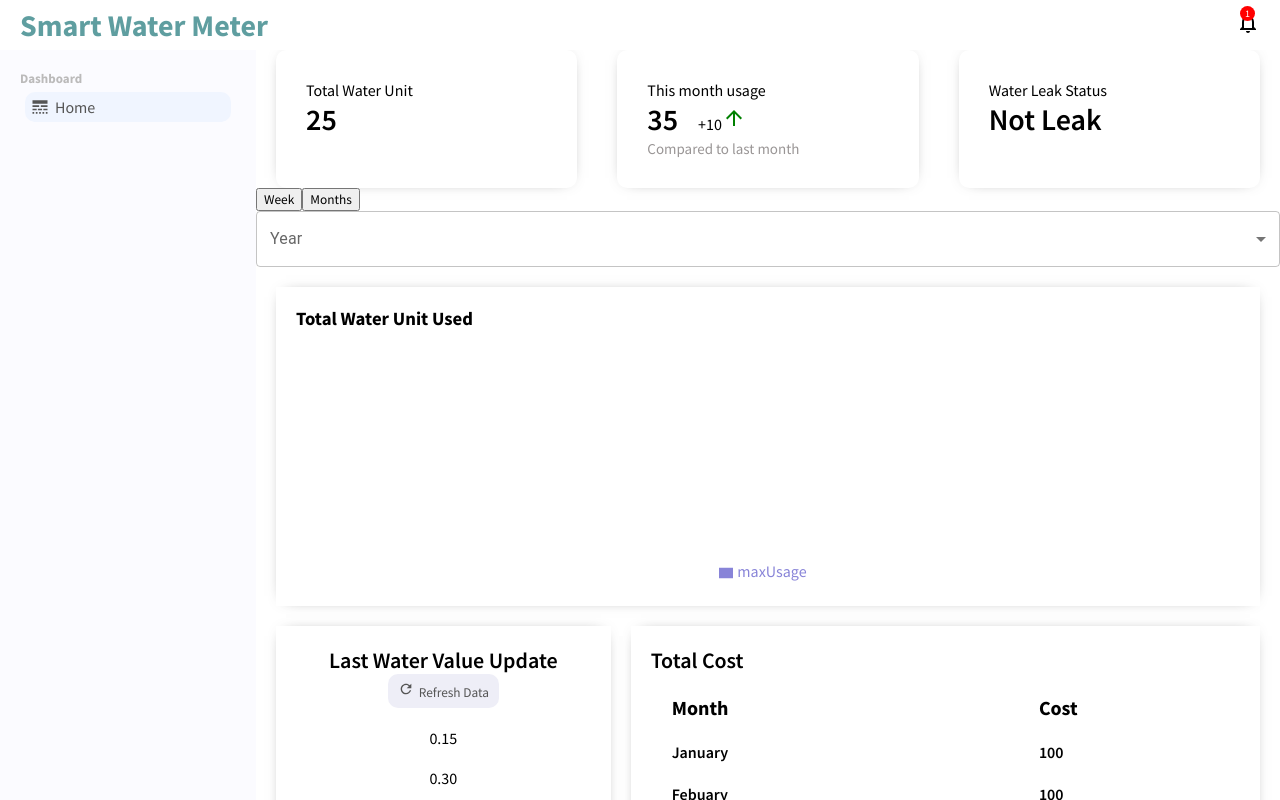
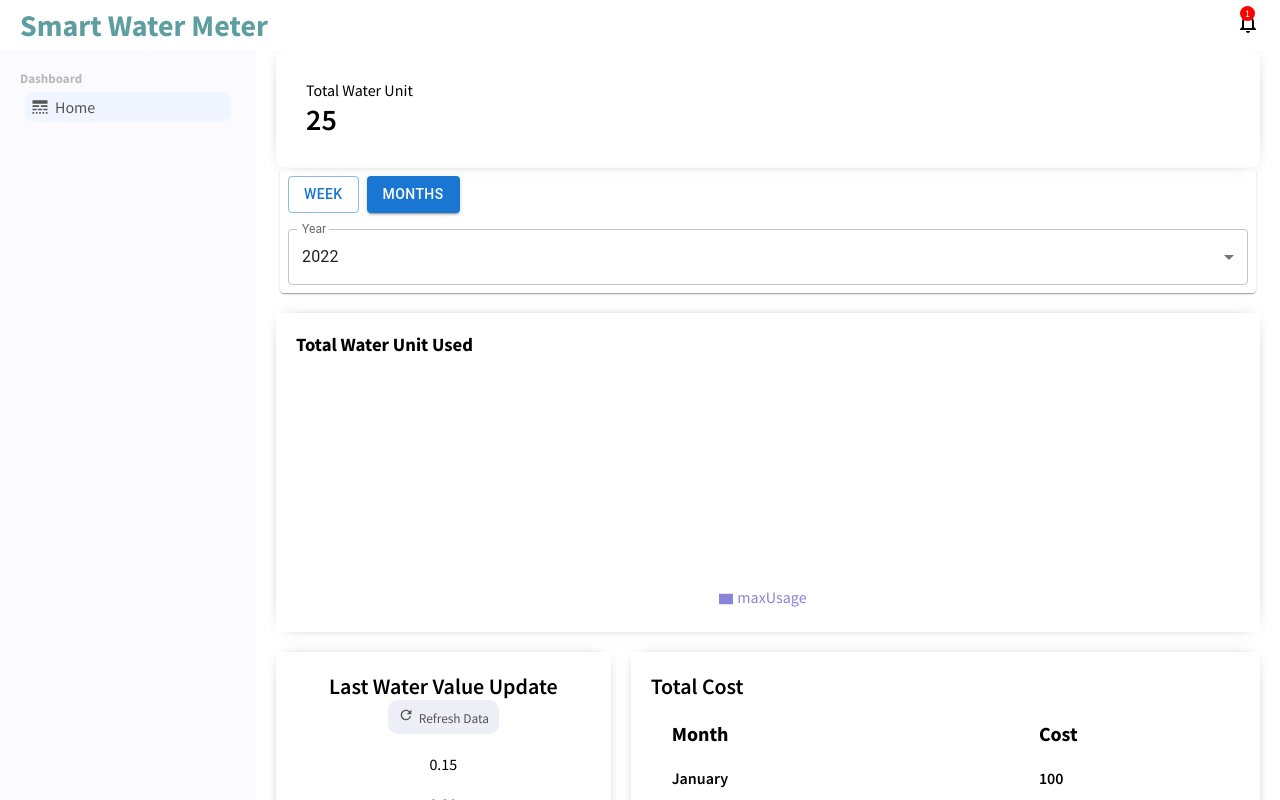
Before and after one commit to naitong001/IS2-Project, a React (Create React App) app in the folder SmartWaterWeb/swmweb/: page / in a window 1280 px wide. Shown: the top 800 px of the page. Built offline with nearby package versions, Linux system fonts and the light colour scheme.

Commit message:
Update style for FilterDate

```diff
--- /dev/null
+++ b/SmartWaterWeb/swmweb/src/component/FilterDate/index.jsx
@@ -0,0 +1,100 @@
+import Box from "@mui/material/Box";
+import InputLabel from "@mui/material/InputLabel";
+import MenuItem from "@mui/material/MenuItem";
+import Button from "@mui/material/Button";
+import FormControl from "@mui/material/FormControl";
+import Select from "@mui/material/Select";
+import { useState } from "react";
+import { Card } from "@mui/material";
+
+const MONTHS = {
+    January: 1,
+    Febuary: 2,
+    March: 3,
+    Apirl: 4,
+    May: 5,
+    June: 6,
+    July: 7,
+    August: 8,
+    September: 9,
+    October: 10,
+    November: 11,
+    December: 12,
+};
+
+const YEARS = [2021, 2022, 2023];
+
+const FilterDate = ({ onChange }) => {
+    const [timeType, setTimeType] = useState("month");
+    const [monthValue, setMonthValue] = useState(new Date().getMonth());
+    const [yearValue, setYearValue] = useState(new Date().getFullYear());
+
+    const handleChange = (e) => {
+        if (timeType === "week") {
+            setMonthValue(e.target.value);
+        } else if (timeType === "month") {
+            setYearValue(e.target.value);
+        } else {
+            return;
+        }
+
+        onChange({ type: timeType, value: e.target.value });
+    };
+
+    return (
+        <Box>
+            <Card sx={{ p: 1, ml: 3, mr: 3 }}>
+                <Box sx={{ mb: 2 }}>
+                    <Button
+                        variant={timeType === "week" ? "contained" : "outlined"}
+                        onClick={() => setTimeType("week")}
+                        sx={{ mr: 1 }}
+                    >
+                        Week
+                    </Button>
+                    <Button
+                        variant={
+                            timeType === "month" ? "contained" : "outlined"
+                        }
+                        onClick={() => setTimeType("month")}
+                    >
+                        Months
+                    </Button>
+                </Box>
+                <FormControl fullWidth>
+                    <InputLabel id="demo-simple-select-label">
+                        {timeType === "week" ? "Month" : "Year"}
+                    </InputLabel>
+                    {timeType === "week" && (
+                        <Select
+                            value={monthValue}
+                            label="Month"
+                            onChange={handleChange}
+                        >
+                            {Object.entries(MONTHS).map((value, index) => (
+                                <MenuItem value={value[1]} key={index}>
+                                    {value[0]}
+                                </MenuItem>
+                            ))}
+                        </Select>
+                    )}
+                    {timeType === "month" && (
+                        <Select
+                            value={yearValue}
+                            label="Year"
+                            onChange={handleChange}
+                        >
+                            {YEARS.map((value, index) => (
+                                <MenuItem value={value} key={index}>
+                                    {value}
+                                </MenuItem>
+                            ))}
+                        </Select>
+                    )}
+                </FormControl>
+            </Card>
+        </Box>
+    );
+};
+
+export default FilterDate;
--- a/SmartWaterWeb/swmweb/src/component/featuredInfo/FeaturedInfo.jsx
+++ b/SmartWaterWeb/swmweb/src/component/featuredInfo/FeaturedInfo.jsx
@@ -1,5 +1,4 @@
 import "./featuredInfo.css"
-import { ArrowUpward } from "@material-ui/icons";
 
 export default function featuredInfo() {
     return (
@@ -10,22 +9,6 @@ export default function featuredInfo() {
                     <span className="featuredMoney">25</span>
                 </div>
             </div>
-            <div className="featuredItem">
-                <span className="featuredTitle">This month usage</span>
-                <div className="featuredMoneyContainer">
-                    <span className="featuredMoney">35</span>
-                    <span className="featuredMoneyRate">
-                        +10<ArrowUpward className="featuredIcon" />
-                    </span>
-                </div>
-                <span className="featuredSub">Compared to last month</span>
-            </div>
-            <div className="featuredItem">
-                <span className="featuredTitle">Water Leak Status</span>
-                <div className="featuredMoneyContainer">
-                    <span className="featuredMoney">Not Leak</span>
-                </div>
-            </div>
         </div>
     )
 }
--- a/SmartWaterWeb/swmweb/src/pages/home/Home.jsx
+++ b/SmartWaterWeb/swmweb/src/pages/home/Home.jsx
@@ -1,104 +1,46 @@
-import Chart from "../../component/chart/Chart"
-import FeaturedInfo from "../../component/featuredInfo/FeaturedInfo"
-import "./home.css"
-import WidgetSm from "../../component/widgetSm/WidgetSm"
-import WidgetLg from "../../component/widgetLg/WidgetLg"
-import React, { useState } from "react"
-import Box from '@mui/material/Box';
-import InputLabel from '@mui/material/InputLabel';
-import MenuItem from '@mui/material/MenuItem';
-import FormControl from '@mui/material/FormControl';
-import Select, { SelectChangeEvent } from '@mui/material/Select';
-import axios from 'axios';
+import Chart from "../../component/chart/Chart";
+import FeaturedInfo from "../../component/featuredInfo/FeaturedInfo";
+import "./home.css";
+import WidgetSm from "../../component/widgetSm/WidgetSm";
+import WidgetLg from "../../component/widgetLg/WidgetLg";
+import React, { useEffect, useState } from "react";
 
-const monthValue = {
-    'January': 1,
-    'Febuary': 2,
-    'March': 3,
-    'Apirl': 4,
-    'May': 5,
-    'June': 6,
-    'July': 7,
-    'August': 8,
-    'September': 9,
-    'October': 10,
-    'November': 11,
-    'December': 12
-}
-
-const yearValue = {
-    '2021' : 2021,
-    '2022' : 2022,
-    '2023' : 2023
-}
+import axios from "axios";
+import FilterDate from "../../component/FilterDate";
 
 export default function Home() {
-    const [data, setData] = React.useState([])
-    const [action, setAction] = React.useState("month")
-    function changeWaterData(type) {
-        if (type == "week") {
-            //setData(waterData2)
-            setAction("week")
-        }
-        else {
-            //setData(waterData)
-            setAction("month")
-        }
-    }
-    const [selected, setSelected] = React.useState('');
+    const [data, setData] = useState([]);
+    const [action, setAction] = useState("month");
+    const [timeDuration, setTimeDuration] = useState(null);
 
-    const handleChange = async (event) => {
-        setSelected(event.target.value);
-        console.log(event)
-        if (action == "week") {
-            const week = await axios.get(`http://localhost:5000/week/${event.target.value}`)
-            console.log(week.data)
-            setData(week.data)
-            console.log(data)
-        }
-        else{
-            const month = await axios.get(`http://localhost:5000/month/${event.target.value}`)
-            console.log(month.data)
-            setData(month.data)
-            console.log(data)
+    const handleDateTypeChange = async (val) => {
+        const timeType = val.type;
+        const time = val.value;
+
+        if (timeType === "week") {
+            const week = await axios.get(`http://localhost:8000/week/${time}`);
+            setData(week.data);
+        } else if (timeType === "month") {
+            const month = await axios.get(
+                `http://localhost:8000/month/${time}`
+            );
+            setData(month.data);
         }
     };
-    function changeDropDown() {
-        if (action == "week") {
-            return (monthValue)
 
-        }
-        else {
-            return (yearValue)
-        }
-    }
     return (
         <div className="home">
             <FeaturedInfo />
-            <button onClick={() => changeWaterData("week")}>Week</button>
-            <button onClick={() => changeWaterData("month")}>Months</button>
-            <Box sx={{ minWidth: 120 }}>
-                <FormControl fullWidth>
-                    <InputLabel id="demo-simple-select-label">{action == 'week'? 'Month': 'Year'}</InputLabel>
-                    <Select
-                        labelId="demo-simple-select-label"
-                        id="demo-simple-select"
-                        value={selected}
-                        label="Month"
-                        onChange={handleChange}
-                    >
-                        {Object.keys(changeDropDown()).map(key => {
-                            return <MenuItem value={changeDropDown()[key]}>{key}</MenuItem>
-                        })}
-                    </Select>
-
-                </FormControl>
-            </Box>
-            <Chart data={data} title="Total Water Unit Used" dataKey="maxUsage" />
+            <FilterDate onChange={handleDateTypeChange} />
+            <Chart
+                data={data}
+                title="Total Water Unit Used"
+                dataKey="maxUsage"
+            />
             <div className="homeWidgets">
                 <WidgetSm />
                 <WidgetLg />
             </div>
         </div>
-    )
+    );
 }
```
